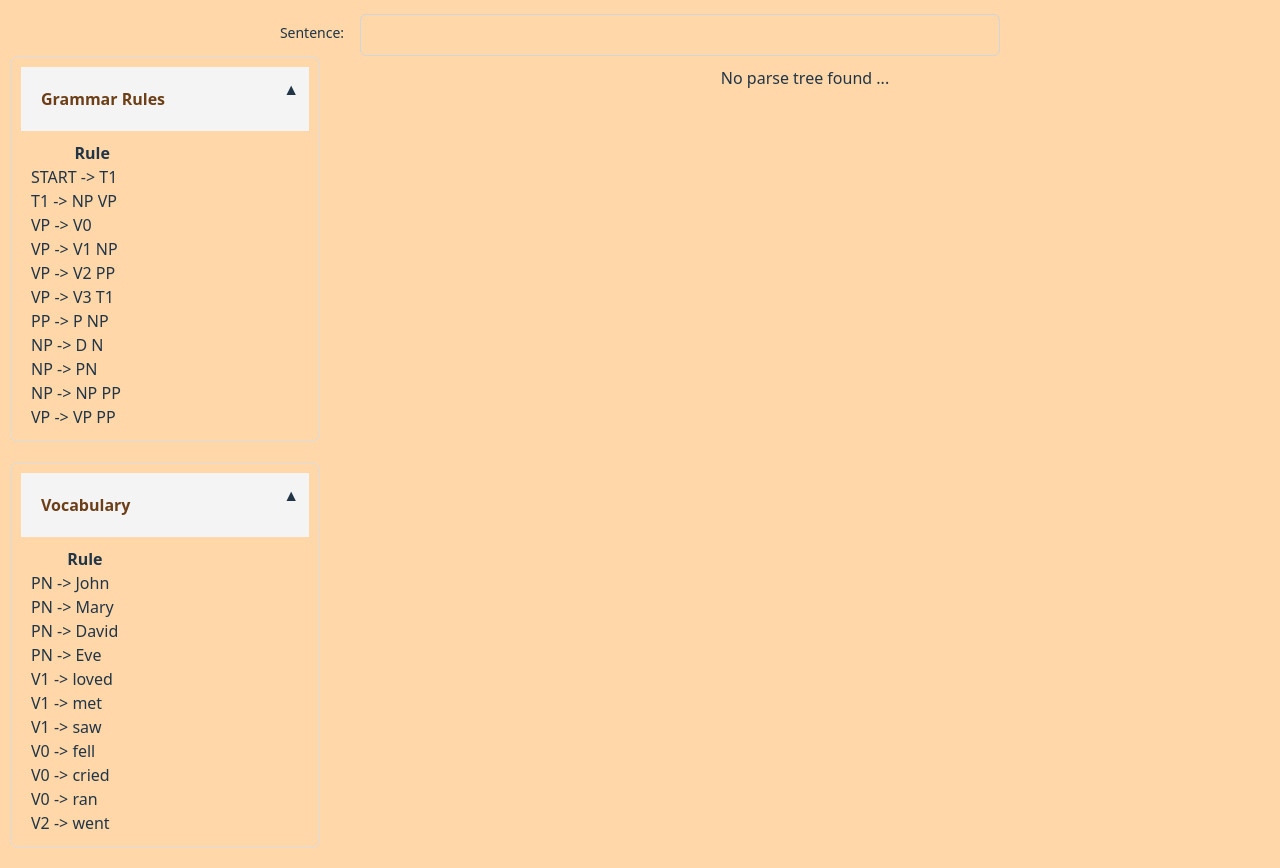
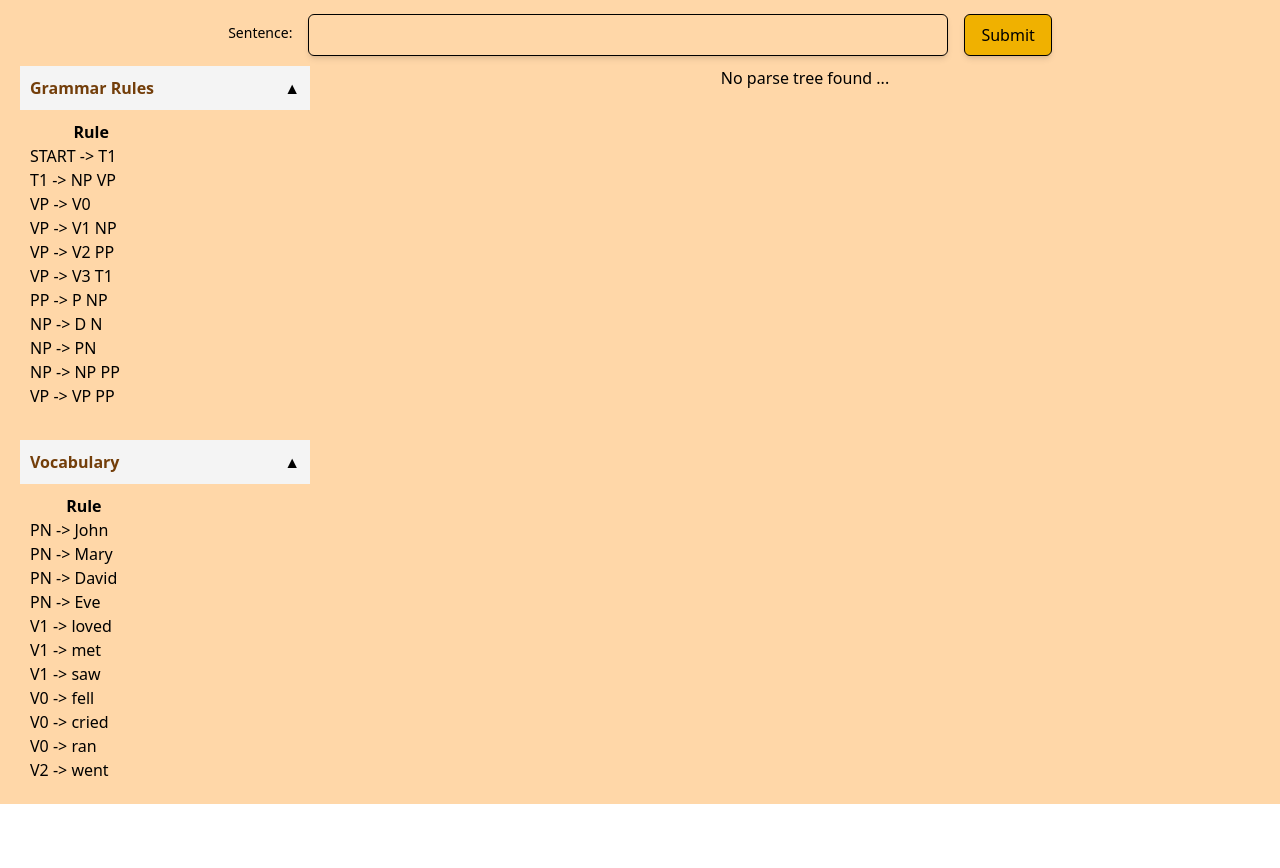
Before and after one commit to JosephPotashnik/parser-ui, a React (Vite) app: page / in a window 1280 px wide. After the commit the page ends 804 px from the top, so only its background shows below. Built offline with nearby package versions, Linux system fonts and the light colour scheme; no server answers.

Commit message:
add submit button, no parse tree found bugfix

```diff
--- a/src/App.css
+++ b/src/App.css
@@ -1,56 +1,4 @@
-#root {
-  max-width: 1280px;
-  margin: 0 auto;
-  padding: 0;
 
-  background-color: var(--primary-color);
-  border-color: var(--secondary-color);
-
-}
-
-.logo {
-  height: 6em;
-  padding: 1.5em;
-  will-change: filter;
-  transition: filter 300ms;
-}
-.logo:hover {
-  filter: drop-shadow(0 0 2em #646cffaa);
-}
-.logo.react:hover {
-  filter: drop-shadow(0 0 2em #61dafbaa);
-}
-
-@keyframes logo-spin {
-  from {
-    transform: rotate(0deg);
-  }
-  to {
-    transform: rotate(360deg);
-  }
-}
-
-@media (prefers-reduced-motion: no-preference) {
-  a:nth-of-type(2) .logo {
-    animation: logo-spin infinite 20s linear;
-  }
-}
-
-.card {
-  padding: 2em;
-}
-
-.read-the-docs {
-  color: #888;
-}
-
-.section {
-  border: 1px solid #ddd;
-  border-radius: 8px;
-  margin-bottom: 10px;
-  overflow: hidden;
-  transition: all 0.3s ease-in-out;
-}
 
 .card-header {
   background-color: #f4f4f4;
--- a/src/App.tsx
+++ b/src/App.tsx
@@ -91,17 +91,16 @@ async function parseSentence(sentence : string, grammarRules : string[], POSRule
   });
 
   const data = (await response.json()) as string[];
-  console.log(data);
   return data;
 
 }
 function App() {
 
-  const parsedSentence = useRef<string[]|null>(null);
+  //const parsedSentence = useRef<string[]|null>(null);
   const [POSRules, setPOSRules] = useState<string[]>(initialPOSRules);
   const [grammarRules, setGrammarRules] = useState<string[]>(initialGrammarRules);
   const [selectedParse, setSelectedParse] = useState<number>(0);
-  const [, setDummy] = useState(0);
+  const [parsedSentence, setParsedSentence] = useState<string[]|null>(null);
 
   void function ToSetPOSRules()
   {
@@ -110,38 +109,30 @@ function App() {
   }
   async function handleParseSentence(sentence : string) : Promise<void>
   {
-    console.log(sentence);
     const results : string[] = await parseSentence(sentence, grammarRules, POSRules);
 
+    setParsedSentence(results);
     if (results.length > 0 )
     {
-      parsedSentence.current = results;
       setSelectedParse(0); //select the first parse (if unambiguous, this is the only parse)
-      setDummy(dummy => dummy + 1);
-    }
-    else
-    {
-      parsedSentence.current = null;
     }
 
   }
 
   function onChange(value : number) :void
   {
-    console.log(`selected parse is ${value-1}`)
     setSelectedParse(value-1); //zero based.
   }
 
   let svg : JSX.Element;
   let options : number[] = [];
 
-  if (parsedSentence.current != null)
+
+  if (parsedSentence != null && parsedSentence.length > 0)
   {
-    console.log("entered parsed.Senetence.current != null");
+    options  = parsedSentence.map((_parse, index) => index+1);
 
-    options  = parsedSentence.current.map((_parse, index) => index+1);
-
-    const treee = parseToJSON(parsedSentence.current[selectedParse]);
+    const treee = parseToJSON(parsedSentence[selectedParse]);
     const node : Node = parseNode(treee);
     node.assignDepths(0);
     const width = node.assignWidths(0);
@@ -176,7 +167,7 @@ function App() {
         </div>
 
         <div className="parse-tree">
-          {parsedSentence.current != null && <Dropdown options={options} value={selectedParse+1} onChange={onChange}/> }
+          {parsedSentence != null && parsedSentence.length > 0 && <Dropdown options={options} value={selectedParse+1} onChange={onChange}/> }
           {svg}
         </div>
 
--- a/src/components/SentenceInput.tsx
+++ b/src/components/SentenceInput.tsx
@@ -22,8 +22,16 @@ export function SentenceInput(props : sentenceInputProps) {
       type="text"
       id="inputField"
       name="inputField" // Needed for form submission
-      className="mt-1 text-center block p-2 border border-gray-300 rounded-md min-w-[50vw]"
+      className="mt-1 text-center block p-2 border border-black-300 shadow-md rounded-md min-w-[50vw]"
     />
+
+  <button
+    type="submit"
+    className="mt-1 px-4 py-2 bg-yellow-500 text-black font-medium rounded-md border border-black shadow-md
+              hover:bg-yellow-600 hover:shadow-lg active:bg-red-700 transition-all"
+  >
+    Submit
+  </button>
   </div>
 </form>
 
--- a/src/index.css
+++ b/src/index.css
@@ -1,48 +1,6 @@
 @import url('https://fonts.googleapis.com/css2?family=Raleway:wght@400;500;600&display=swap');
 @import "tailwindcss";
 
-:root {
-  --primary-color: #F6DCAC;
-  --secondary-color: #6C3F18;
-  --accent-color: #EC8922;
-  --cta-color: #D52429;
-  --text-color: #220e07;
-  --link-color: #F1602C;
-}
-
-h1, h2, h3 {
-  color: var(--secondary-color);
-  margin: 10px;
-}
-
-a {
-  font-weight: 500;
-  color: #646cff;
-  text-decoration: inherit;
-}
-a:hover {
-  color: #535bf2;
-}
-
-body {
-  margin: 0;
-  display: flex;
-  min-width: 320px;
-  min-height: 100vh;
-}
-
-@media (prefers-color-scheme: light) {
-  :root {
-    color: #213547;
-    background-color: #ffffff;
-  }
-  a:hover {
-    color: #747bff;
-  }
-  button {
-    background-color: #f9f9f9;
-  }
-}
 
 .container {
   display: flex;
```
